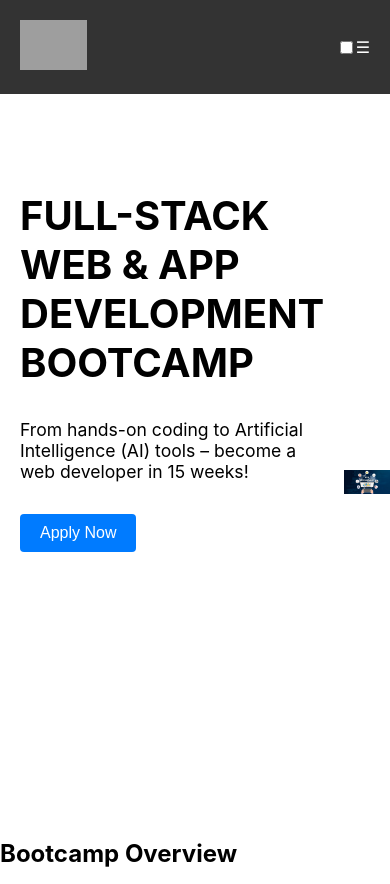
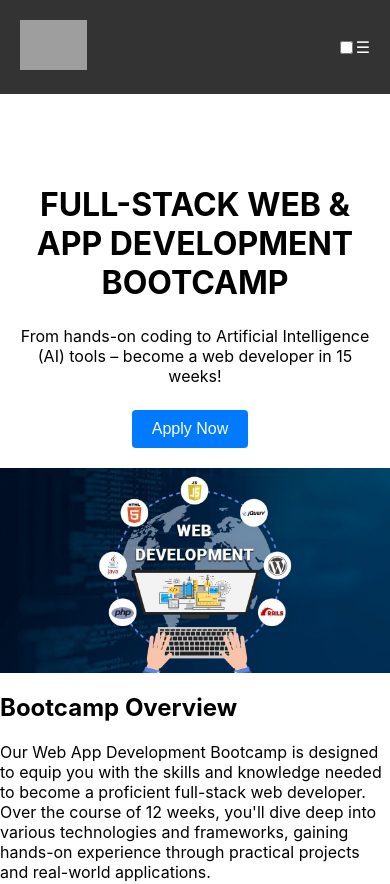
Before and after one commit to Collins-maker/it-bootcamp-courses, a React (Create React App) app: page /web-app-development-bootcamp in a window 390 px wide. Shown: the top 884 px of the page. Built offline with nearby package versions, Linux system fonts and the light colour scheme; grey boxes are pictures that could not be loaded.

Commit message:
made hero responsive

```diff
--- a/src/components/hero/Hero.css
+++ b/src/components/hero/Hero.css
@@ -1,3 +1,5 @@
+/* Existing CSS */
+
 .hero-container {
   margin-top: 50px;
   margin-bottom: 20px;
@@ -48,12 +50,37 @@
 .hero-image-container {
   flex: 1;
   display: flex;
-  /* justify-content: center;
-  align-items: center; */
 }
 
 .hero-image-container img {
   object-fit: contain;
-  max-width: 100%; /* Set maximum width to 50% of the container */
-  max-height: 100%; /* Maintain aspect ratio */
+  max-width: 100%;
+  max-height: 100%;
 }
+
+/* Media Queries for Responsive Design */
+
+@media (max-width: 768px) {
+  .hero-container {
+    flex-direction: column;
+    height: auto; /* Remove fixed height */
+  }
+
+  .hero-content {
+    text-align: center;
+  }
+
+  .hero-content h1 {
+    font-size: 2rem;
+    margin-bottom: 1.5rem;
+  }
+
+  .hero-content p {
+    font-size: 1rem;
+    margin-bottom: 1.5rem;
+  }
+
+  .button-container {
+    margin-top: 20px;
+  }
+}
```
